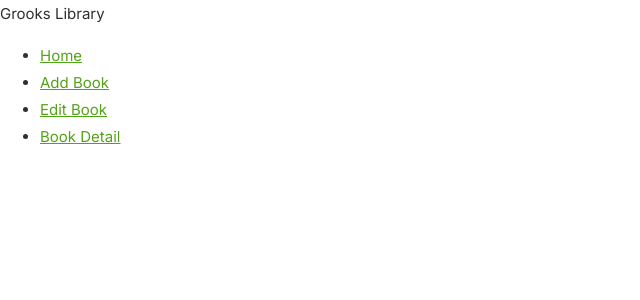
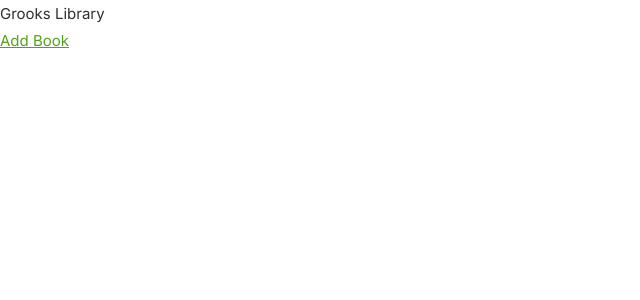
Before and after one commit to DevangMstryls/Grooks-Library, a React (Create React App) app: page / in a window 1280 px wide. Shown: the top 300 px of the page, without its empty margins (0-640 px from the left). Built offline with nearby package versions, Linux system fonts and the light colour scheme.

Commit message:
master: some cleanup and changes

```diff
--- a/src/App.tsx
+++ b/src/App.tsx
@@ -12,20 +12,7 @@ function App() {
             <header className="App-header">Grooks Library</header>
             <div>
                 <Router>
-                    <ul>
-                        <li>
-                            <Link to="/">Home</Link>
-                        </li>
-                        <li>
-                            <Link to="/add">Add Book</Link>
-                        </li>
-                        <li>
-                            <Link to="/edit/1">Edit Book</Link>
-                        </li>
-                        <li>
-                            <Link to="/book/1">Book Detail</Link>
-                        </li>
-                    </ul>
+                    <Link to="/add">Add Book</Link>
 
                     <Switch>
                         <Route path="/add">
--- a/src/components/books/BookDetail.tsx
+++ b/src/components/books/BookDetail.tsx
@@ -2,6 +2,8 @@ import React from "react";
 import {APP_STATE, BooksState} from "../../core/types/stateTypes";
 import {connect} from "react-redux";
 import {useParams} from "react-router";
+import {Link} from "react-router-dom";
+
 
 const mapStateToProps = (state: APP_STATE) => {
     return {
@@ -32,6 +34,7 @@ const BookDetail = (props: Props) => {
 
     return (
         <div>
+            <Link to={'/'}>&lt; Back</Link>
             <h1 className={'p1'}>{book.name}</h1>
             <p>{book.description}</p>
             <p>{book.author}</p>
```
Also changed, not shown: notes/general.md (+3 -3 lines).
